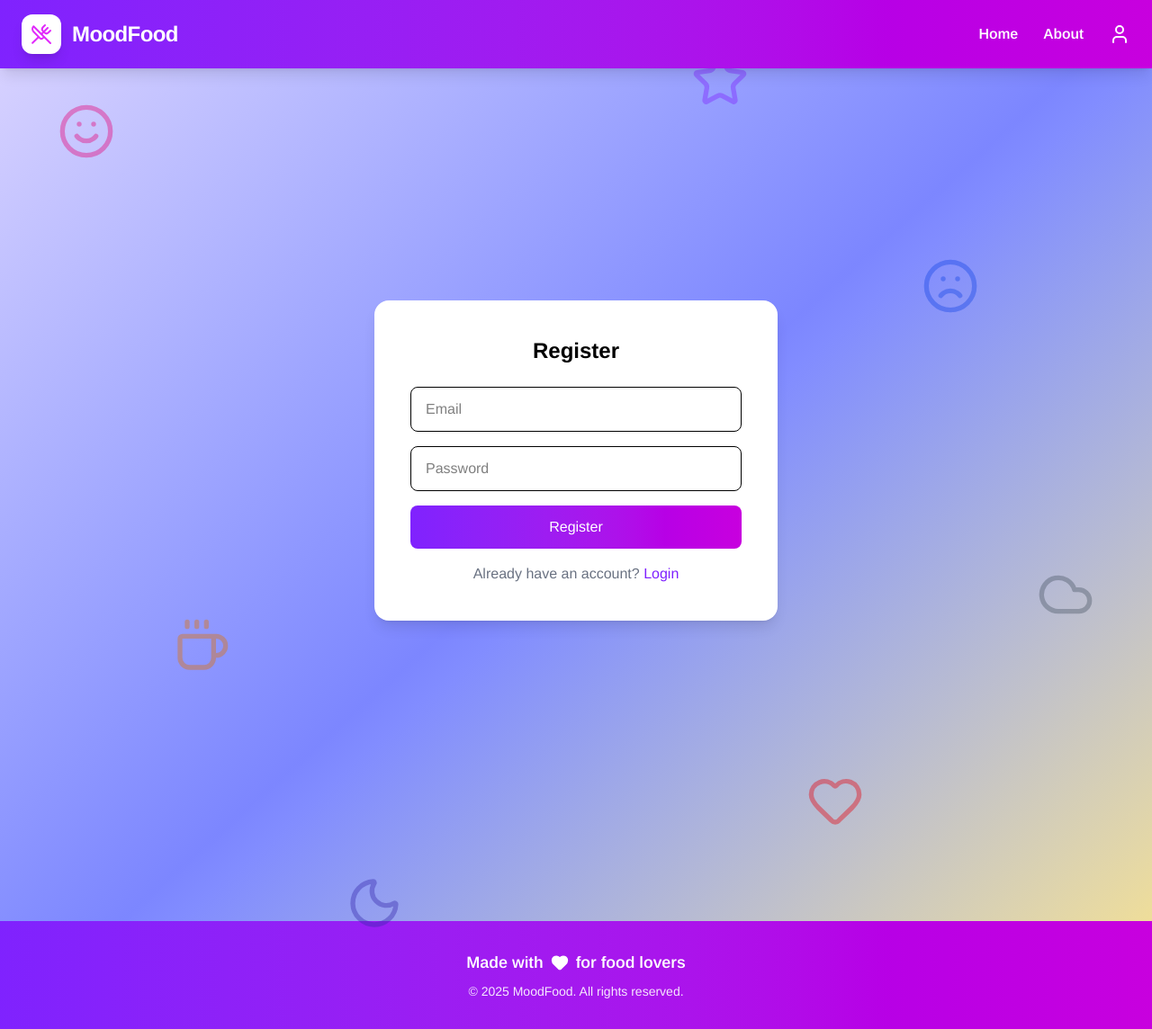
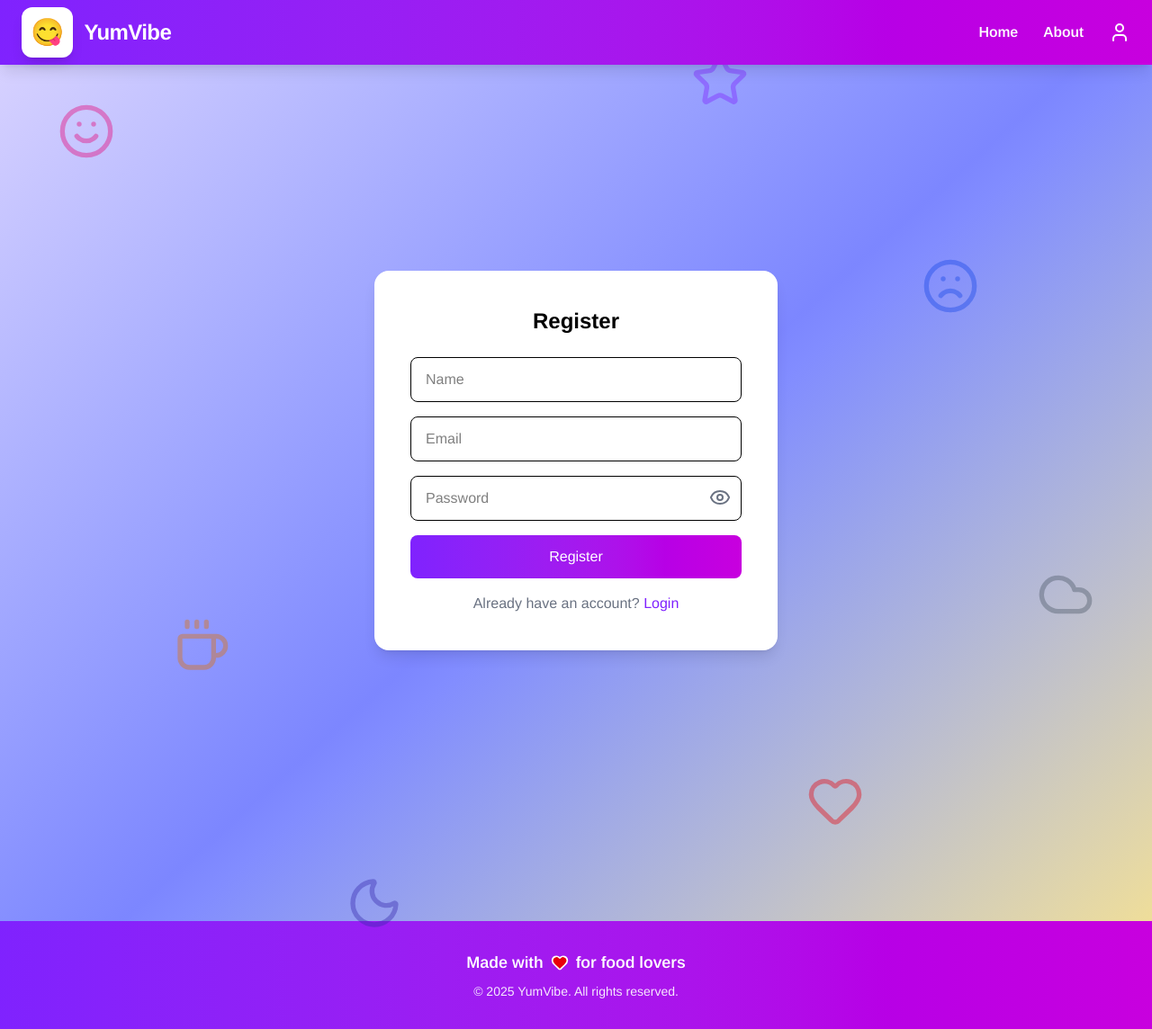
Before and after one commit to anand-144/YumVibes, a React app in the folder frontend/: page /register in a window 1280 px wide. Shown: the whole page at 90% size. Built offline with nearby package versions, Linux system fonts and the light colour scheme; no server answers; the HTML template or start-up script is replaced by a standard one.

Commit message:
Upadte the register and login code

```diff
--- a/frontend/src/components/Footer.jsx
+++ b/frontend/src/components/Footer.jsx
@@ -7,10 +7,10 @@ const Footer = () => {
       <div className="container mx-auto text-center">
         <div className="flex flex-col sm:flex-row items-center justify-center space-y-2 sm:space-y-0 sm:space-x-2 mb-2">
           <span className="text-lg font-semibold">Made with</span>
-          <Heart className="w-5 h-5 fill-white" />
+          <Heart className="w-5 h-5 fill-red-600" />
           <span className="text-lg font-semibold">for food lovers</span>
         </div>
-        <p className="text-sm opacity-90">&copy; {new Date().getFullYear()} MoodFood. All rights reserved.</p>
+        <p className="text-sm opacity-90">&copy; {new Date().getFullYear()} YumVibe. All rights reserved.</p>
       </div>
     </footer>
   );
--- a/frontend/src/components/Navbar.jsx
+++ b/frontend/src/components/Navbar.jsx
@@ -5,7 +5,7 @@ import { UtensilsCrossed, Menu, X, User } from 'lucide-react';
 const Navbar = () => {
   const [menuOpen, setMenuOpen] = useState(false);
   const [dropdownOpen, setDropdownOpen] = useState(false);
-  const [isLoggedIn, setIsLoggedIn] = useState(true); // simulate login state
+  const [isLoggedIn, setIsLoggedIn] = useState(false); // simulate login state
   const dropdownRef = useRef(null);
   const navigate = useNavigate();
 
@@ -35,13 +35,13 @@ const Navbar = () => {
 
   return (
     <nav className="bg-gradient-to-r from-violet-600 to-fuchsia-600 text-white shadow-lg fixed w-full z-20">
-      <div className="container mx-auto flex justify-between items-center px-4 sm:px-6 py-4">
+      <div className="container mx-auto flex justify-between items-center px-4 sm:px-6 py-2">
         {/* Logo */}
         <Link to="/" className="flex items-center space-x-3">
           <div className="bg-white p-2.5 rounded-xl shadow-lg">
-            <UtensilsCrossed className="w-6 h-6 text-fuchsia-500" />
+            <p className='text-3xl font-extrabold'>😋</p>
           </div>
-          <h1 className="text-xl sm:text-2xl font-bold tracking-tight">MoodFood</h1>
+          <h1 className="text-xl sm:text-2xl font-bold tracking-tight">YumVibe</h1>
         </Link>
 
         {/* Desktop Menu */}
--- a/frontend/src/pages/Login.jsx
+++ b/frontend/src/pages/Login.jsx
@@ -1,13 +1,14 @@
 import React, { useState } from 'react';
 import { useNavigate } from 'react-router-dom';
+import { Eye, EyeOff } from 'lucide-react';
 
 const Login = ({ setIsLoggedIn }) => {
   const [email, setEmail] = useState('');
   const [password, setPassword] = useState('');
+  const [showPassword, setShowPassword] = useState(false);
   const navigate = useNavigate();
 
   const handleLogin = () => {
-    // Simple simulation
     if (email && password) {
       setIsLoggedIn(true);
       navigate('/');
@@ -18,6 +19,7 @@ const Login = ({ setIsLoggedIn }) => {
     <div className="flex justify-center items-center min-h-screen px-4">
       <div className="bg-white p-10 rounded-2xl shadow-lg w-full max-w-md">
         <h2 className="text-2xl font-bold mb-6 text-center">Login</h2>
+
         <input
           type="email"
           placeholder="Email"
@@ -25,21 +27,39 @@ const Login = ({ setIsLoggedIn }) => {
           onChange={e => setEmail(e.target.value)}
           className="w-full mb-4 px-4 py-3 border rounded-lg focus:outline-none focus:ring-2 focus:ring-violet-400"
         />
-        <input
-          type="password"
-          placeholder="Password"
-          value={password}
-          onChange={e => setPassword(e.target.value)}
-          className="w-full mb-4 px-4 py-3 border rounded-lg focus:outline-none focus:ring-2 focus:ring-violet-400"
-        />
+
+        <div className="relative w-full mb-4">
+          <input
+            type={showPassword ? "text" : "password"}
+            placeholder="Password"
+            value={password}
+            onChange={e => setPassword(e.target.value)}
+            className="w-full px-4 py-3 border rounded-lg focus:outline-none focus:ring-2 focus:ring-violet-400"
+          />
+          <button
+            type="button"
+            onClick={() => setShowPassword(!showPassword)}
+            className="absolute right-3 top-3 text-gray-500"
+          >
+            {showPassword ? <EyeOff /> : <Eye />}
+          </button>
+        </div>
+
         <button
           onClick={handleLogin}
           className="w-full bg-gradient-to-r from-violet-600 to-fuchsia-600 text-white py-3 rounded-lg hover:from-violet-700 hover:to-fuchsia-700 transition-all"
         >
           Login
         </button>
+
         <p className="text-center mt-4 text-gray-500">
-          Don't have an account? <span className="text-violet-600 cursor-pointer" onClick={() => navigate("/register")}>Register</span>
+          Don't have an account?{" "}
+          <span
+            className="text-violet-600 cursor-pointer"
+            onClick={() => navigate("/register")}
+          >
+            Register
+          </span>
         </p>
       </div>
     </div>
--- a/frontend/src/pages/Register.jsx
+++ b/frontend/src/pages/Register.jsx
@@ -1,13 +1,15 @@
-import React, { useState } from 'react';
+import { useState } from 'react';
 import { useNavigate } from 'react-router-dom';
+import { Eye, EyeOff } from 'lucide-react';
 
 const Register = () => {
   const [email, setEmail] = useState('');
+  const [name, setName] = useState('');
   const [password, setPassword] = useState('');
+  const [showPassword, setShowPassword] = useState(false);
   const navigate = useNavigate();
 
   const handleRegister = () => {
-    // Simple simulation
     if (email && password) {
       alert("Registered successfully!");
       navigate('/login');
@@ -18,6 +20,15 @@ const Register = () => {
     <div className="flex justify-center items-center min-h-screen px-4">
       <div className="bg-white p-10 rounded-2xl shadow-lg w-full max-w-md">
         <h2 className="text-2xl font-bold mb-6 text-center">Register</h2>
+
+        <input
+          type="text"
+          placeholder="Name"
+          value={name}
+          onChange={e => setName(e.target.value)}
+          className="w-full mb-4 px-4 py-3 border rounded-lg focus:outline-none focus:ring-2 focus:ring-violet-400"
+        />
+
         <input
           type="email"
           placeholder="Email"
@@ -25,21 +36,39 @@ const Register = () => {
           onChange={e => setEmail(e.target.value)}
           className="w-full mb-4 px-4 py-3 border rounded-lg focus:outline-none focus:ring-2 focus:ring-violet-400"
         />
-        <input
-          type="password"
-          placeholder="Password"
-          value={password}
-          onChange={e => setPassword(e.target.value)}
-          className="w-full mb-4 px-4 py-3 border rounded-lg focus:outline-none focus:ring-2 focus:ring-violet-400"
-        />
+
+        <div className="relative w-full mb-4">
+          <input
+            type={showPassword ? "text" : "password"}
+            placeholder="Password"
+            value={password}
+            onChange={e => setPassword(e.target.value)}
+            className="w-full px-4 py-3 border rounded-lg focus:outline-none focus:ring-2 focus:ring-violet-400"
+          />
+          <button
+            type="button"
+            onClick={() => setShowPassword(!showPassword)}
+            className="absolute right-3 top-3 text-gray-500"
+          >
+            {showPassword ? <EyeOff /> : <Eye />}
+          </button>
+        </div>
+
         <button
           onClick={handleRegister}
           className="w-full bg-gradient-to-r from-violet-600 to-fuchsia-600 text-white py-3 rounded-lg hover:from-violet-700 hover:to-fuchsia-700 transition-all"
         >
           Register
         </button>
+
         <p className="text-center mt-4 text-gray-500">
-          Already have an account? <span className="text-violet-600 cursor-pointer" onClick={() => navigate("/login")}>Login</span>
+          Already have an account?{" "}
+          <span
+            className="text-violet-600 cursor-pointer"
+            onClick={() => navigate("/login")}
+          >
+            Login
+          </span>
         </p>
       </div>
     </div>
```
